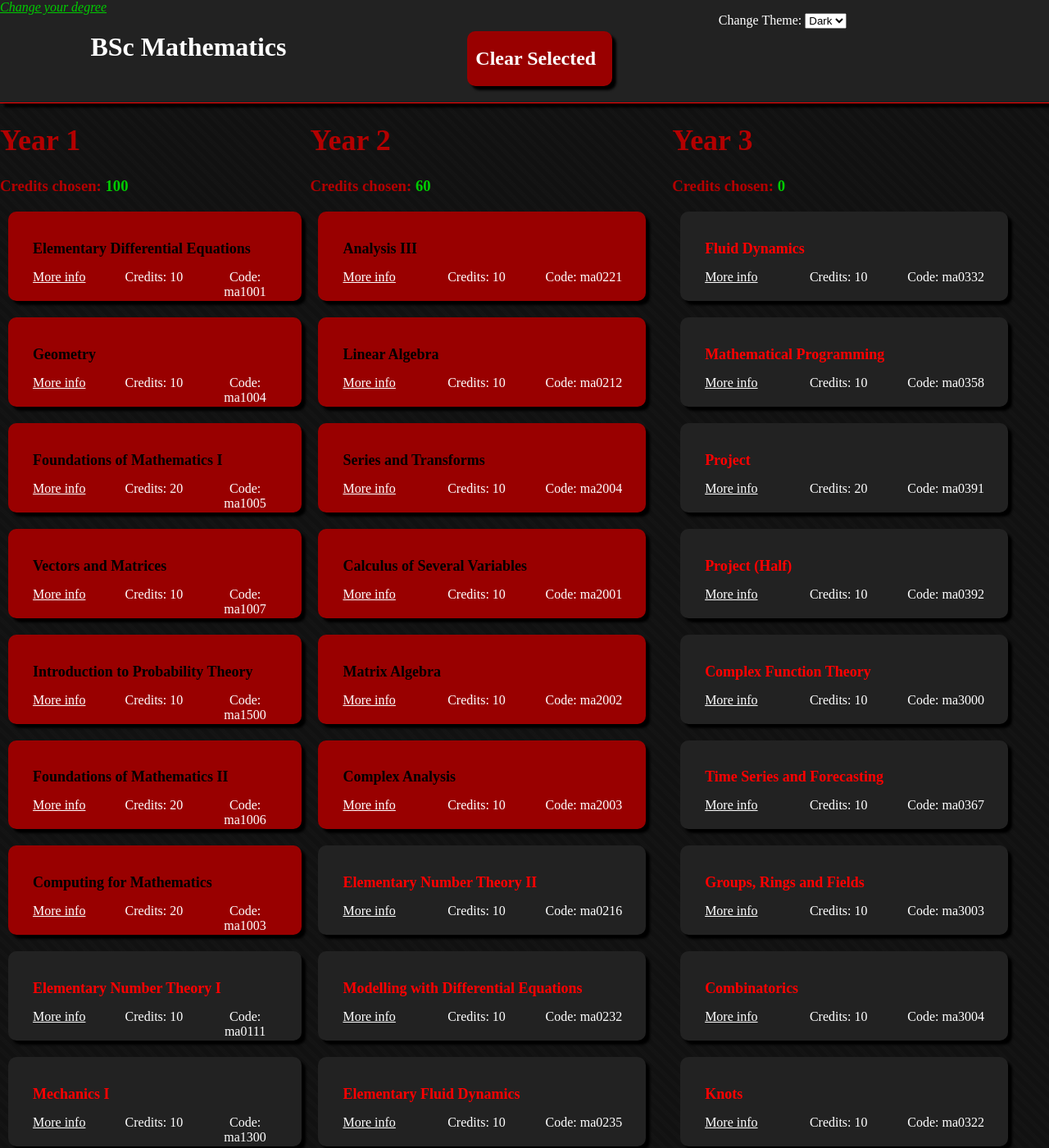
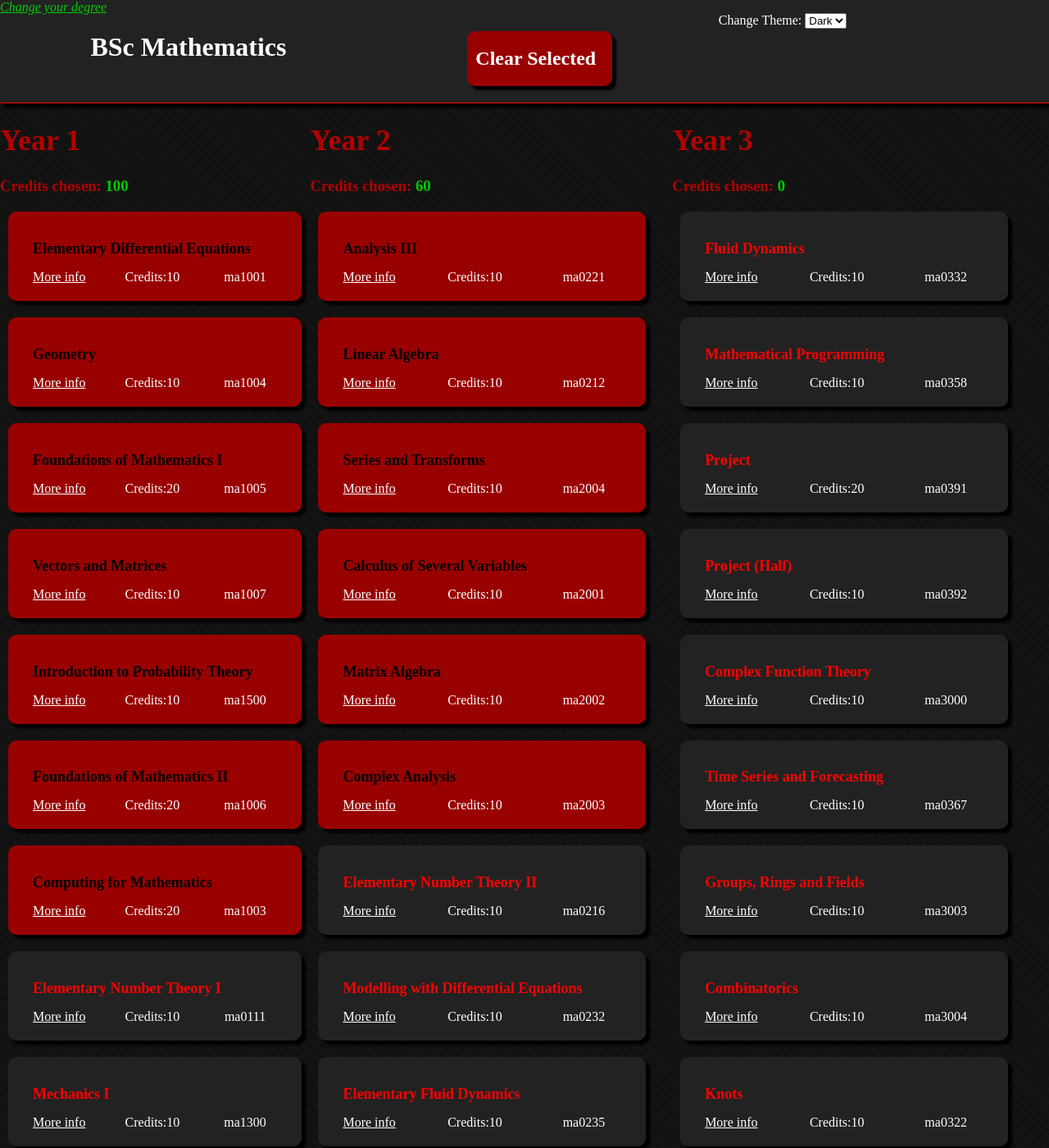
Before and after one commit to alcarney/ModulePlanner-1, a Jekyll site: the page built from bsc.html, in a window 1280 px wide and 1400 px high. Shown: the whole window at 82% size. Built offline with Jekyll 4.4.1, drawn with Linux system fonts in a browser that asks for light colours; nearby versions of some CDN libraries; some of the changed text lies outside the part shown.

Commit message:
Fix for MMath

```diff
--- a/_includes/module_info.html
+++ b/_includes/module_info.html
@@ -7,8 +7,8 @@
 <h2>{{module.name}}</h2>
 <div class="group">
     <a href="https://handbooks.data.cardiff.ac.uk/module/{{module.more-info}}.html" target="_blank">More info</a>
-    <center>Code:  {{module.code}}</center>
-    <aside>Credits:  <span class="credit">{{module.credits}}</span></aside>
+    <center>{{module.code}}</center>
+    <aside>Credits:<span class="credit">{{module.credits}}</span></aside>
 </div>
 
 {% if module.provides %}
```
